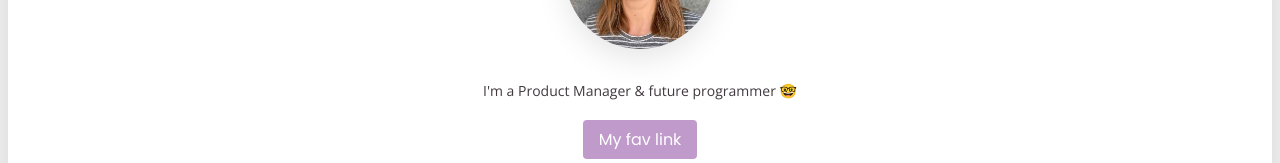
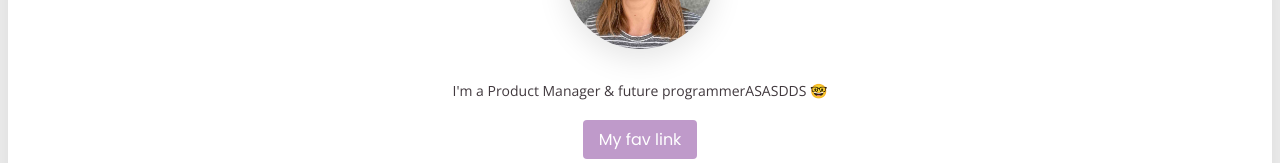
Before and after one commit to fl0rtarocco/profile, a plain HTML site: page index.html in a window 1280 px wide. Shown: the part 232-395 px from the top of the page. Drawn offline with nearby package versions, Linux system fonts and the light colour scheme.

Commit message:
add smth

```diff
--- a/index.html
+++ b/index.html
@@ -14,7 +14,7 @@
     <div class="card-white box-shadow card-bottom">
       <h1>Florencia Tarocco</h1>
       <img id="profile-pic" class="img-circle box-shadow" src="images/profile-pic.jpg" alt="Florencia Tarocco">
-      <p>I'm a Product Manager & future programmer 🤓</p>
+      <p>I'm a Product Manager & future programmerASASDDS 🤓</p>
       <a class="btn-purple" href="https://www.netflix.com/" target="_blank">My fav link</a>
     </div>
     <div class="card-white box-shadow">
```
